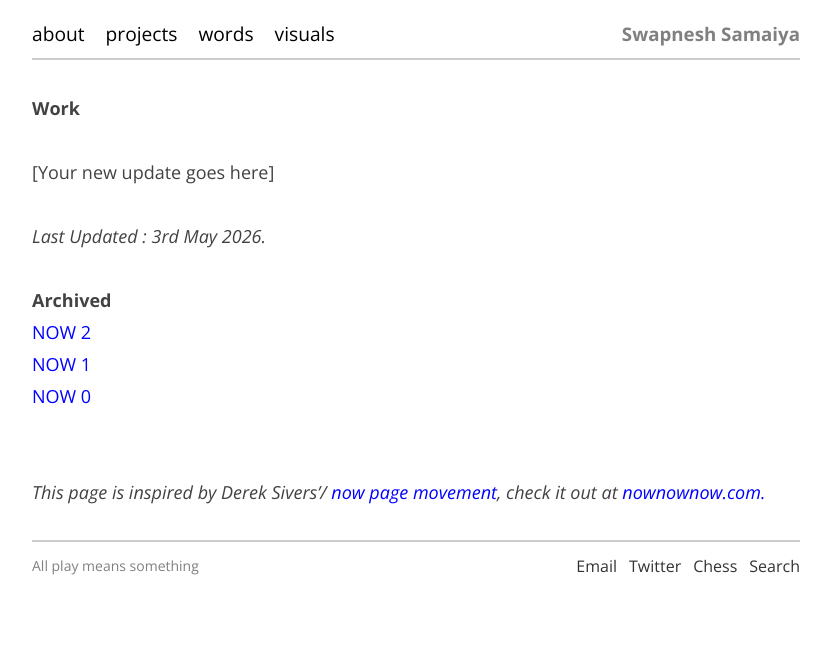
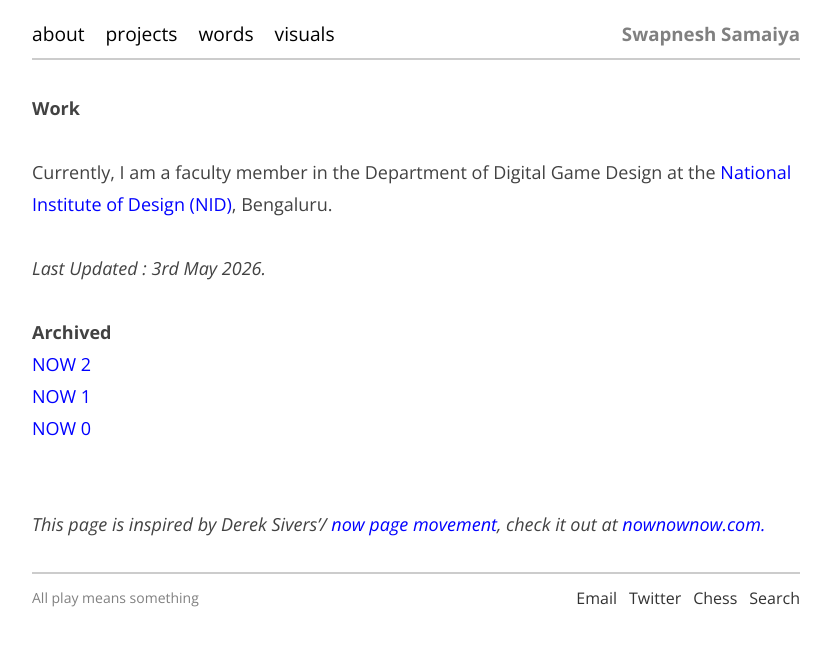
Before and after one commit to bunbutterjam/bunbutterjam.github.io, a Jekyll site: the page built from _pages/now.html, in a window 1280 px wide. Shown: the top 646 px of the page, without its empty margins (224-1055 px from the left). Built offline with Jekyll 4.4.1, drawn with Linux system fonts in a browser that asks for light colours.

Commit message:
Update Now page with new role at NID Bengaluru.

```diff
--- a/_pages/now.html
+++ b/_pages/now.html
@@ -8,7 +8,7 @@ title: Now
 
   <b>Work</b><br><br>
 
-  [Your new update goes here]
+  Currently, I am a faculty member in the Department of Digital Game Design at the <a target="_blank" href="https://www.nid.edu/home">National Institute of Design (NID)</a>, Bengaluru.
 
 
   <br><br>
```
